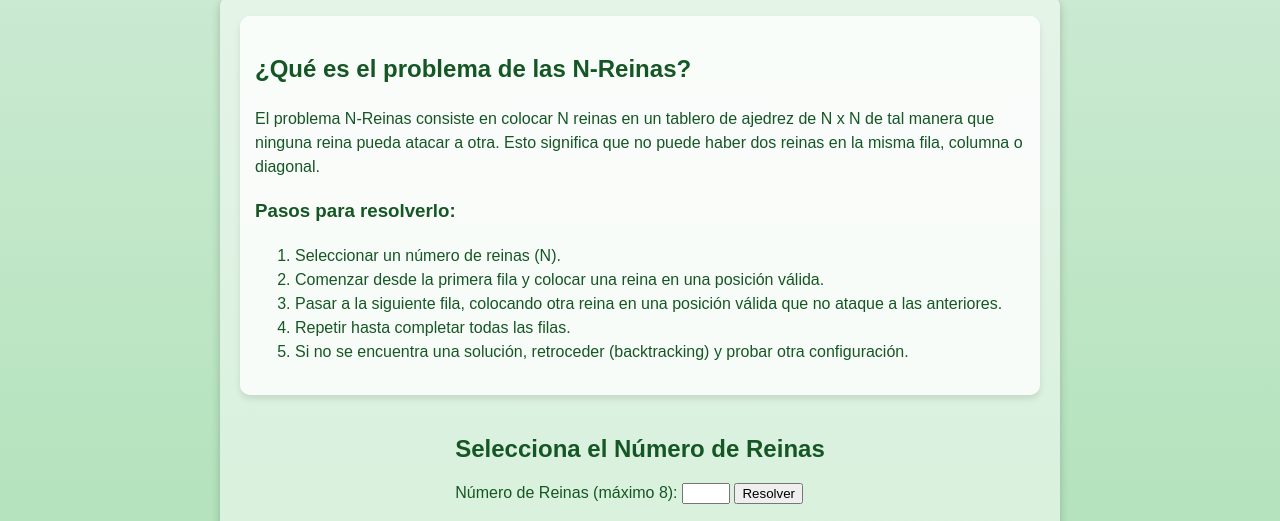
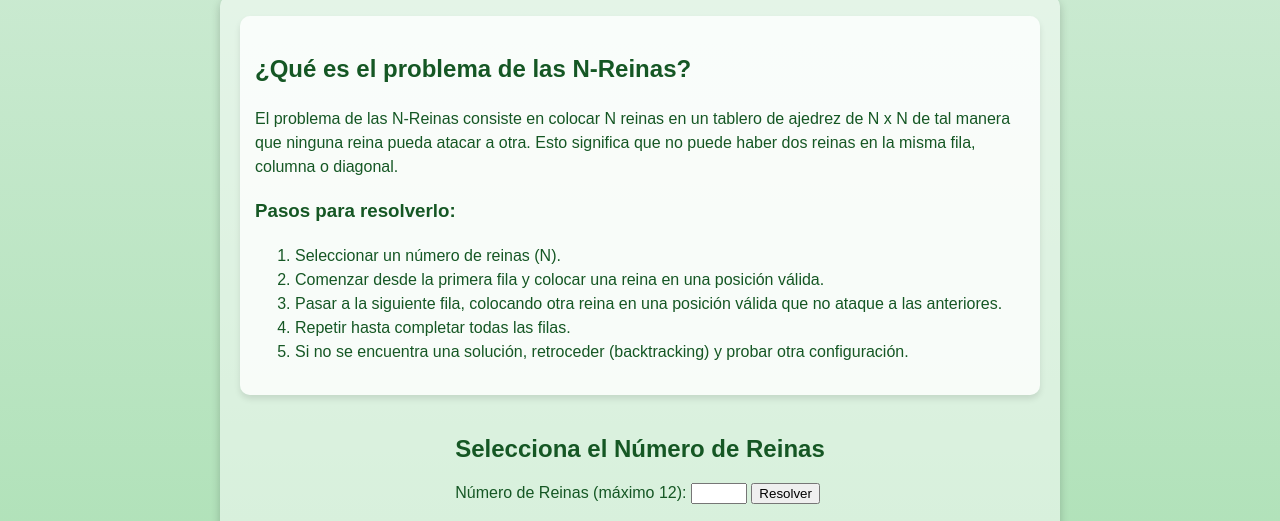
Before and after one commit to Victor-R93/Nreinas.github.io, a plain HTML site: page index.html in a window 1280 px wide. Shown: the part 238-759 px from the top of the page. Drawn offline with Linux system fonts and the light colour scheme.

Commit message:
Update index.html

```diff
--- a/index.html
+++ b/index.html
@@ -9,14 +9,14 @@
 </head>
 <body>
     <header>
-        <img src="utnlogo.png" alt="N-Reinas">
+        <img src="utnlogo.png" alt="Problema de las N-Reinas">
         <h1>Resuelve el Problema N-Reinas</h1>
     </header>
 
     <main class="container">
         <section class="description">
             <h2>¿Qué es el problema de las N-Reinas?</h2>
-            <p>El problema N-Reinas consiste en colocar N reinas en un tablero de ajedrez de N x N de tal manera que ninguna reina pueda atacar a otra. Esto significa que no puede haber dos reinas en la misma fila, columna o diagonal.</p>
+            <p>El problema de las N-Reinas consiste en colocar N reinas en un tablero de ajedrez de N x N de tal manera que ninguna reina pueda atacar a otra. Esto significa que no puede haber dos reinas en la misma fila, columna o diagonal.</p>
             <h3>Pasos para resolverlo:</h3>
             <ol>
                 <li>Seleccionar un número de reinas (N).</li>
@@ -30,18 +30,19 @@
         <section>
             <h2>Selecciona el Número de Reinas</h2>
             <form id="queenForm">
-                <label for="numQueens">Número de Reinas (máximo 8):</label>
-                <input type="number" id="numQueens" name="numQueens" min="1" max="8" required>
+                <label for="numQueens">Número de Reinas (máximo 12):</label>
+                <input type="number" id="numQueens" name="numQueens" min="1" max="12" required>
                 <button type="submit">Resolver</button>
             </form>
         </section>
-
         <section id="results">
             <h2>Resultados</h2>
             <p id="solutionCount"></p>
-            <div id="board"></div>
+            <div id="boardContainer">
+                <div id="board"></div>
+            </div>
         </section>
-    </main>
+
 
     <footer>
         <p>© 2024 Universidad Tecnológica de Nogales - Todos los derechos reservados.</p>
```
